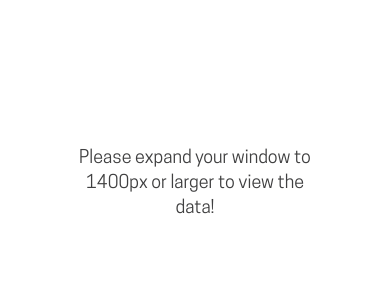
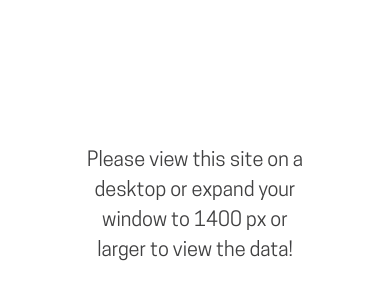
Before and after one commit to lisaotto/data, a website: page index.html in a window 390 px wide. Shown: the part 194-494 px from the top of the page. Drawn offline with nearby package versions, Linux system fonts and the light colour scheme.

Commit message:
a little more

```diff
--- a/index.html
+++ b/index.html
@@ -63,7 +63,7 @@
 
     <div class="toosmall">
 
-        <p>Please expand your window to 1400px or larger to view the data!</p>
+        <p>Please view this site on a desktop or expand your window to 1400 px or larger to view the data!</p>
     </div>
 
 
--- a/scss/style.scss
+++ b/scss/style.scss
@@ -118,6 +118,7 @@ h1 {
     font-size: 72px;
     float: left;
     margin: 0;
+
 }
 
 .description {
@@ -283,12 +284,13 @@ h1 {
         padding: 0 20vw;
         width: 100%;
         font-family: 'cooper_hewittmedium';
-        font-size: 18px;
+        font-size: 20px;
         opacity: 1;
         color: $grey;
         position: relative;
         margin: 40vh auto 0 auto;
         text-align: center;
+        line-height: 150%;
 
     }
 }
```
Also changed, not shown: css/style.css.
